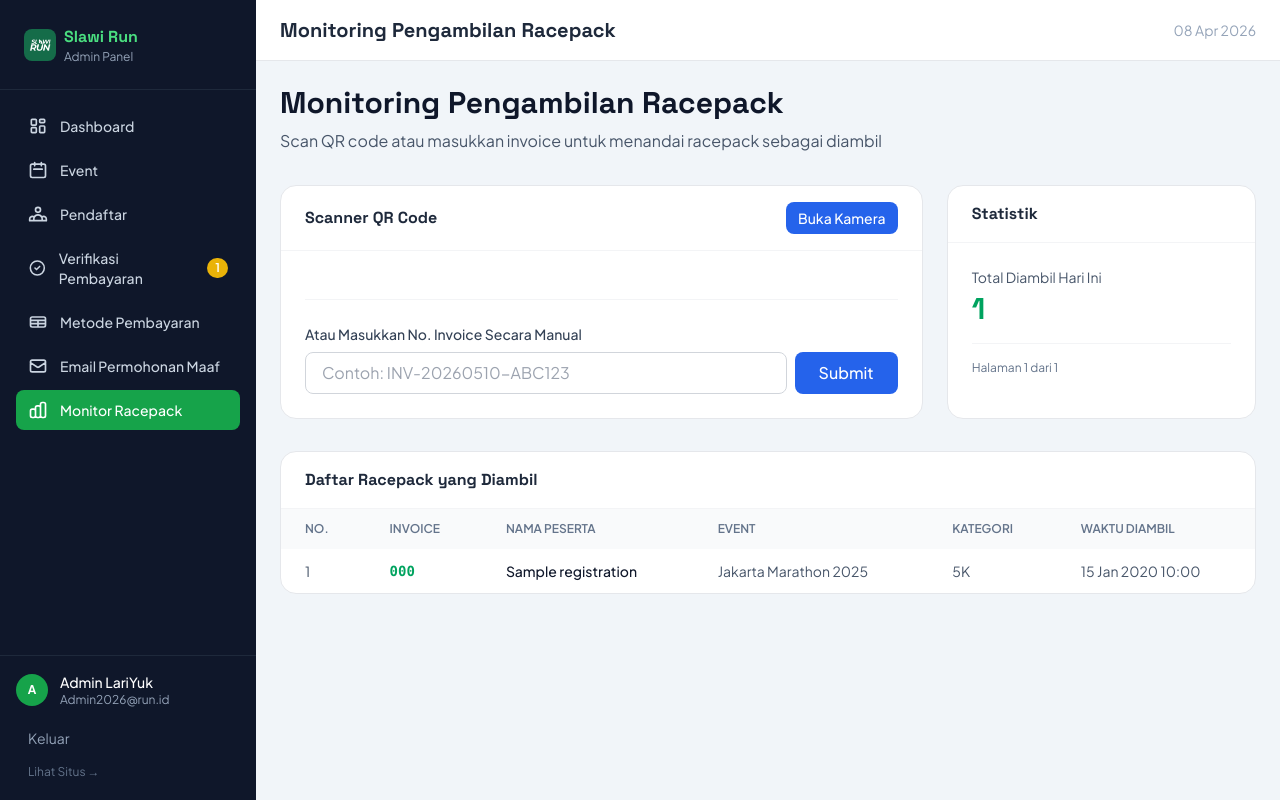
After one commit to NixFester/lariyuk, a Laravel app: page /admin/racepack/monitor in a window 1280 px wide. The commit adds this page. Run offline with Laravel 12, Linux system fonts and the light colour scheme; a user stored in the database is signed in; data comes from the database, SQL or seed files in the repository; tables that the repository leaves empty hold one stand-in row (values such as "Sample post"); some libraries are stand-ins or nearby versions.

Commit message:
racepack monitor

```diff
--- /dev/null
+++ b/app/Http/Controllers/Admin/RacepackController.php
@@ -0,0 +1,38 @@
+<?php
+
+namespace App\Http\Controllers\Admin;
+
+use App\Http\Controllers\Controller;
+use App\Models\Registration;
+use Illuminate\Http\Request;
+
+class RacepackController extends Controller
+{
+    /**
+     * Show the racepack monitor page with QR scan and list of taken racepacks
+     */
+    public function monitor()
+    {
+        $registrations = Registration::where('is_taken', 1)
+            ->with(['event', 'category'])
+            ->orderBy('updated_at', 'desc')
+            ->paginate(50);
+
+        return view('admin.racepack.monitor', compact('registrations'));
+    }
+
+    /**
+     * Mark a racepack as taken by invoice number
+     */
+    public function markAsTaken(Request $request, $invoice)
+    {
+        $registration = Registration::where('invoice_number', $invoice)->firstOrFail();
+
+        $registration->update([
+            'is_taken' => true,
+        ]);
+
+        return redirect()->route('admin.racepack.monitor')
+            ->with('success', "Racepack for {$registration->nama_peserta} ({$invoice}) marked as taken!");
+    }
+}
--- a/app/Http/Controllers/Admin/RegistrationController.php
+++ b/app/Http/Controllers/Admin/RegistrationController.php
@@ -447,7 +447,7 @@ public function exportToExcel(string $eventId)
     // Write registration data
     $row = 2;
     foreach ($registrations as $index => $r) {
-        $sheet1->getCell('A' . $row)->setValue($index + 1);
+        $sheet1->getCell('A' . $row)->setValue($index + 10001);
         $sheet1->getCell('B' . $row)->setValue($r->invoice_number);
         $sheet1->getCell('C' . $row)->setValue($r->nickname ?? '-');
         $sheet1->getCell('D' . $row)->setValue($r->nama_peserta);
--- a/app/Models/Registration.php
+++ b/app/Models/Registration.php
@@ -15,13 +15,14 @@ class Registration extends Model
         'subtotal', 'admin_fee', 'total', 'is_early_bird',
         'ticket_email_sent', 'qris_displayed_at', 'whatsapp_confirmed_at',
         'payment_verified_at', 'ipaymu_transaction_id', 'ipaymu_paid_at',
-        'midtrans_transaction_id', 'midtrans_paid_at',
+        'midtrans_transaction_id', 'midtrans_paid_at', 'is_taken',
     ];
 
     protected $casts = [
         'tanggal_lahir'       => 'date',
         'is_early_bird'       => 'boolean',
         'ticket_email_sent'   => 'boolean',
+        'is_taken'            => 'boolean',
         'qris_displayed_at'   => 'datetime',
         'whatsapp_confirmed_at' => 'datetime',
         'payment_verified_at' => 'datetime',
--- /dev/null
+++ b/resources/views/admin/racepack/monitor.blade.php
@@ -0,0 +1,221 @@
+@extends('layouts.admin')
+@section('title','Monitoring Pengambilan Racepack')
+@section('admin-content')
+
+<div class="mb-8">
+    <h1 class="font-display font-bold text-3xl text-slate-900 mb-2">Monitoring Pengambilan Racepack</h1>
+    <p class="text-slate-600">Scan QR code atau masukkan invoice untuk menandai racepack sebagai diambil</p>
+</div>
+
+{{-- Success Message --}}
+@if(session('success'))
+    <div class="mb-6 p-4 bg-green-50 border border-green-200 rounded-lg flex items-start gap-3">
+        <svg class="w-5 h-5 text-green-600 flex-shrink-0 mt-0.5" fill="currentColor" viewBox="0 0 20 20">
+            <path fill-rule="evenodd" d="M10 18a8 8 0 100-16 8 8 0 000 16zm3.707-9.293a1 1 0 00-1.414-1.414L9 10.586 7.707 9.293a1 1 0 00-1.414 1.414l2 2a1 1 0 001.414 0l4-4z" clip-rule="evenodd"/>
+        </svg>
+        <div>
+            <p class="font-medium text-green-800">{{ session('success') }}</p>
+        </div>
+    </div>
+@endif
+
+<div class="grid grid-cols-1 lg:grid-cols-3 gap-6 mb-8">
+    {{-- QR Scanner Section --}}
+    <div class="lg:col-span-2 bg-white rounded-2xl border border-gray-200 overflow-hidden">
+        <div class="px-6 py-4 border-b border-gray-100 flex items-center justify-between">
+            <h2 class="font-display font-bold text-slate-800">Scanner QR Code</h2>
+            <button onclick="toggleScanner()" id="scannerToggleBtn" class="px-3 py-1.5 bg-blue-600 hover:bg-blue-700 text-white text-sm font-medium rounded-lg transition-colors">
+                Buka Kamera
+            </button>
+        </div>
+
+        <div class="p-6">
+            <div id="scannerContainer" class="hidden">
+                <div id="qr-reader" style="width: 100%; max-width: 500px; margin: 0 auto; border-radius: 12px; overflow: hidden; background: #000;"></div>
+                <p class="text-sm text-slate-600 text-center mt-3">Arahkan kamera ke QR code pada invoice</p>
+            </div>
+
+            {{-- Manual Input --}}
+            <div class="mt-6 pt-6 border-t border-gray-100">
+                <label class="block text-sm font-medium text-slate-700 mb-2">Atau Masukkan No. Invoice Secara Manual</label>
+                <div class="flex gap-2">
+                    <input
+                        type="text"
+                        id="invoiceInput"
+                        placeholder="Contoh: INV-20260510-ABC123"
+                        class="flex-1 px-4 py-2 border border-gray-300 rounded-lg focus:ring-2 focus:ring-blue-500 focus:border-transparent"
+                    >
+                    <button onclick="submitInvoice()" class="px-6 py-2 bg-blue-600 hover:bg-blue-700 text-white font-medium rounded-lg transition-colors">
+                        Submit
+                    </button>
+                </div>
+            </div>
+        </div>
+    </div>
+
+    {{-- Stats Section --}}
+    <div class="bg-white rounded-2xl border border-gray-200 overflow-hidden">
+        <div class="px-6 py-4 border-b border-gray-100">
+            <h2 class="font-display font-bold text-slate-800">Statistik</h2>
+        </div>
+        <div class="p-6 space-y-4">
+            <div>
+                <p class="text-sm text-slate-600 mb-1">Total Diambil Hari Ini</p>
+                <p class="text-3xl font-display font-bold text-primary-600">{{ $registrations->total() }}</p>
+            </div>
+            <div class="pt-4 border-t border-gray-100">
+                <p class="text-xs text-slate-500">Halaman {{ $registrations->currentPage() }} dari {{ $registrations->lastPage() }}</p>
+            </div>
+        </div>
+    </div>
+</div>
+
+{{-- Registrations Table --}}
+<div class="bg-white rounded-2xl border border-gray-200 overflow-hidden">
+    <div class="px-6 py-4 border-b border-gray-100">
+        <h2 class="font-display font-bold text-slate-800">Daftar Racepack yang Diambil</h2>
+    </div>
+    <div class="overflow-x-auto">
+        <table class="w-full text-sm">
+            <thead>
+                <tr class="bg-gray-50 text-left">
+                    <th class="px-6 py-3 text-xs font-semibold text-slate-500 uppercase">No.</th>
+                    <th class="px-6 py-3 text-xs font-semibold text-slate-500 uppercase">Invoice</th>
+                    <th class="px-6 py-3 text-xs font-semibold text-slate-500 uppercase">Nama Peserta</th>
+                    <th class="px-6 py-3 text-xs font-semibold text-slate-500 uppercase">Event</th>
+                    <th class="px-6 py-3 text-xs font-semibold text-slate-500 uppercase">Kategori</th>
+                    <th class="px-6 py-3 text-xs font-semibold text-slate-500 uppercase">Waktu Diambil</th>
+                </tr>
+            </thead>
+            <tbody class="divide-y divide-gray-100">
+                @forelse($registrations as $index => $registration)
+                    <tr class="hover:bg-gray-50">
+                        <td class="px-6 py-3 text-slate-600">{{ ($registrations->currentPage() - 1) * 50 + $index + 1 }}</td>
+                        <td class="px-6 py-3 font-mono font-bold text-primary-600">{{ $registration->invoice_number }}</td>
+                        <td class="px-6 py-3 font-medium text-slate-900">{{ $registration->nama_peserta }}</td>
+                        <td class="px-6 py-3 text-slate-600 max-w-xs truncate">{{ $registration->event?->title ?? '–' }}</td>
+                        <td class="px-6 py-3 text-slate-600">{{ $registration->category?->name ?? '–' }}</td>
+                        <td class="px-6 py-3 text-slate-600">{{ $registration->updated_at->format('d M Y H:i') }}</td>
+                    </tr>
+                @empty
+                    <tr>
+                        <td colspan="6" class="px-6 py-8 text-center text-slate-400">
+                            Belum ada racepack yang diambil
+                        </td>
+                    </tr>
+                @endforelse
+            </tbody>
+        </table>
+    </div>
+</div>
+
+{{-- Pagination --}}
+@if($registrations->hasPages())
+    <div class="mt-6 flex items-center justify-between">
+        <div class="text-sm text-slate-600">
+            Menampilkan {{ $registrations->firstItem() }} hingga {{ $registrations->lastItem() }} dari {{ $registrations->total() }} data
+        </div>
+        <div class="flex gap-2">
+            @if($registrations->onFirstPage())
+                <button disabled class="px-4 py-2 bg-gray-100 text-gray-400 rounded-lg cursor-not-allowed">← Sebelumnya</button>
+            @else
+                <a href="{{ $registrations->previousPageUrl() }}" class="px-4 py-2 bg-white border border-gray-200 text-slate-700 hover:bg-gray-50 rounded-lg transition-colors">← Sebelumnya</a>
+            @endif
+
+            @if($registrations->hasMorePages())
+                <a href="{{ $registrations->nextPageUrl() }}" class="px-4 py-2 bg-blue-600 hover:bg-blue-700 text-white rounded-lg transition-colors">Selanjutnya →</a>
+            @else
+                <button disabled class="px-4 py-2 bg-gray-100 text-gray-400 rounded-lg cursor-not-allowed">Selanjutnya →</button>
+            @endif
+        </div>
+    </div>
+@endif
+
+{{-- QR Code Scanner Library --}}
+<script src="https://unpkg.com/html5-qrcode"></script>
+
+<script>
+    let html5QrcodeScanner = null;
+    let scannerActive = false;
+
+    function toggleScanner() {
+        const btn = document.getElementById('scannerToggleBtn');
+        const container = document.getElementById('scannerContainer');
+
+        if (!scannerActive) {
+            container.classList.remove('hidden');
+            btn.textContent = 'Tutup Kamera';
+            btn.classList.remove('bg-blue-600', 'hover:bg-blue-700');
+            btn.classList.add('bg-red-600', 'hover:bg-red-700');
+            initScanner();
+            scannerActive = true;
+        } else {
+            container.classList.add('hidden');
+            btn.textContent = 'Buka Kamera';
+            btn.classList.add('bg-blue-600', 'hover:bg-blue-700');
+            btn.classList.remove('bg-red-600', 'hover:bg-red-700');
+            stopScanner();
+            scannerActive = false;
+        }
+    }
+
+    function initScanner() {
+        html5QrcodeScanner = new Html5QrcodeScanner(
+            "qr-reader",
+            {
+                fps: 10,
+                qrbox: {width: 250, height: 250},
+                aspectRatio: 1
+            },
+            false
+        );
+
+        html5QrcodeScanner.render(onScanSuccess, onScanFailure);
+    }
+
+    function stopScanner() {
+        if (html5QrcodeScanner) {
+            html5QrcodeScanner.clear().catch(error => {
+                console.log('Error stopping scanner:', error);
+            });
+        }
+    }
+
+    function onScanSuccess(decodedText, decodedResult) {
+        // Extract invoice number from QR code (assuming it contains the invoice number)
+        const invoice = decodedText.trim();
+
+        // Check if it looks like an invoice number
+        if (invoice.startsWith('INV-')) {
+            submitInvoiceDirectly(invoice);
+        }
+    }
+
+    function onScanFailure(error) {
+        // Handle scan failure silently or log for debugging
+        console.debug("QR Scan error: ", error);
+    }
+
+    function submitInvoice() {
+        const invoice = document.getElementById('invoiceInput').value.trim();
+        if (invoice) {
+            submitInvoiceDirectly(invoice);
+        } else {
+            alert('Silakan masukkan nomor invoice');
+        }
+    }
+
+    function submitInvoiceDirectly(invoice) {
+        // Navigate to the mark as taken route
+        window.location.href = `{{ url('admin/racepack') }}/${invoice}`;
+    }
+
+    // Allow Enter key to submit
+    document.getElementById('invoiceInput').addEventListener('keypress', function(e) {
+        if (e.key === 'Enter') {
+            submitInvoice();
+        }
+    });
+</script>
+
+@endsection
--- a/resources/views/layouts/admin.blade.php
+++ b/resources/views/layouts/admin.blade.php
@@ -65,6 +65,11 @@
            class="flex items-center gap-3 px-3 py-2.5 rounded-lg text-sm font-medium {{ request()->routeIs('admin.apology-emails.*') ? 'bg-green-600 text-white' : 'text-slate-300 hover:bg-slate-800 hover:text-white' }} transition-colors">
           <svg class="w-5 h-5" fill="none" stroke="currentColor" viewBox="0 0 24 24"><path stroke-linecap="round" stroke-linejoin="round" stroke-width="2" d="M3 8l7.89 5.26a2 2 0 002.22 0L21 8M5 19h14a2 2 0 002-2V7a2 2 0 00-2-2H5a2 2 0 00-2 2v10a2 2 0 002 2z"/></svg>
           Email Permohonan Maaf
+        </a>
+        <a href="{{ route('admin.racepack.monitor') }}"
+           class="flex items-center gap-3 px-3 py-2.5 rounded-lg text-sm font-medium {{ request()->routeIs('admin.racepack.*') ? 'bg-green-600 text-white' : 'text-slate-300 hover:bg-slate-800 hover:text-white' }} transition-colors">
+          <svg class="w-5 h-5" fill="none" stroke="currentColor" viewBox="0 0 24 24"><path stroke-linecap="round" stroke-linejoin="round" stroke-width="2" d="M9 19v-6a2 2 0 00-2-2H5a2 2 0 00-2 2v6a2 2 0 002 2h2a2 2 0 002-2zm0 0V9a2 2 0 012-2h2a2 2 0 012 2v10m-6 0a2 2 0 002 2h2a2 2 0 002-2m0 0V5a2 2 0 012-2h2a2 2 0 012 2v14a2 2 0 01-2 2h-2a2 2 0 01-2-2z"/></svg>
+          Monitor Racepack
         </a>
       </nav>
 
@@ -138,6 +143,11 @@
            class="flex items-center gap-3 px-3 py-2.5 rounded-lg text-sm font-medium {{ request()->routeIs('admin.apology-emails.*') ? 'bg-green-600 text-white' : 'text-slate-300 hover:bg-slate-800 hover:text-white' }} transition-colors">
           <svg class="w-5 h-5" fill="none" stroke="currentColor" viewBox="0 0 24 24"><path stroke-linecap="round" stroke-linejoin="round" stroke-width="2" d="M3 8l7.89 5.26a2 2 0 002.22 0L21 8M5 19h14a2 2 0 002-2V7a2 2 0 00-2-2H5a2 2 0 00-2 2v10a2 2 0 002 2z"/></svg>
           Email Permohonan Maaf
+        </a>
+        <a href="{{ route('admin.racepack.monitor') }}"
+           class="flex items-center gap-3 px-3 py-2.5 rounded-lg text-sm font-medium {{ request()->routeIs('admin.racepack.*') ? 'bg-green-600 text-white' : 'text-slate-300 hover:bg-slate-800 hover:text-white' }} transition-colors">
+          <svg class="w-5 h-5" fill="none" stroke="currentColor" viewBox="0 0 24 24"><path stroke-linecap="round" stroke-linejoin="round" stroke-width="2" d="M9 19v-6a2 2 0 00-2-2H5a2 2 0 00-2 2v6a2 2 0 002 2h2a2 2 0 002-2zm0 0V9a2 2 0 012-2h2a2 2 0 012 2v10m-6 0a2 2 0 002 2h2a2 2 0 002-2m0 0V5a2 2 0 012-2h2a2 2 0 012 2v14a2 2 0 01-2 2h-2a2 2 0 01-2-2z"/></svg>
+          Monitor Racepack
         </a>
       </nav>
 
--- a/routes/web.php
+++ b/routes/web.php
@@ -10,6 +10,7 @@ use App\Http\Controllers\Admin\AuthController;
 use App\Http\Controllers\Admin\EventController as AdminEventController;
 use App\Http\Controllers\Admin\RegistrationController as AdminRegistrationController;
 use App\Http\Controllers\Admin\PaymentMethodController;
+use App\Http\Controllers\Admin\RacepackController;
 use App\Http\Controllers\MidtransPlaygroundController;
 
 // midtrans playground routes
@@ -29,6 +30,10 @@ Route::prefix('events')->name('events.')->group(function () {
     Route::get('/', [EventController::class, 'index'])->name('index');
     Route::get('/{slug}', [EventController::class, 'show'])->name('show');
 });
+
+// Participant-facing paid registration list for each event
+Route::get('/event/{event}/list', [RegistrationController::class, 'eventPaidList'])->name('event.paid-list');
+
 Route::prefix('checkout')->name('checkout.')->group(function () {
     // Static/specific routes MUST be declared before wildcard routes
     Route::get('/pending/{invoice}', [RegistrationController::class, 'pending'])->name('pending');
@@ -130,5 +135,11 @@ Route::prefix('admin')->name('admin.')->group(function () {
             Route::get('/{token}', [\App\Http\Controllers\Admin\ApologyEmailController::class, 'show'])->name('show');
             Route::post('/{token}/send', [\App\Http\Controllers\Admin\ApologyEmailController::class, 'sendOne'])->name('send-one');
         });
+
+        // Racepack Monitor
+        Route::prefix('racepack')->name('racepack.')->group(function () {
+            Route::get('/monitor', [RacepackController::class, 'monitor'])->name('monitor');
+            Route::get('/{invoice}', [RacepackController::class, 'markAsTaken'])->name('mark-taken');
+        });
     });
 });
```
Also changed, not shown: app/Http/Controllers/RegistrationController.php (+12 -0 lines), resources/views/checkout/event-paid-list.blade.php (added, +63 -0 lines), resources/views/checkout/success.blade.php (+6 -2 lines), resources/views/events/show.blade.php (+10 -0 lines), database/migrations/2024_01_01_000002_create_registrations_table.php.
